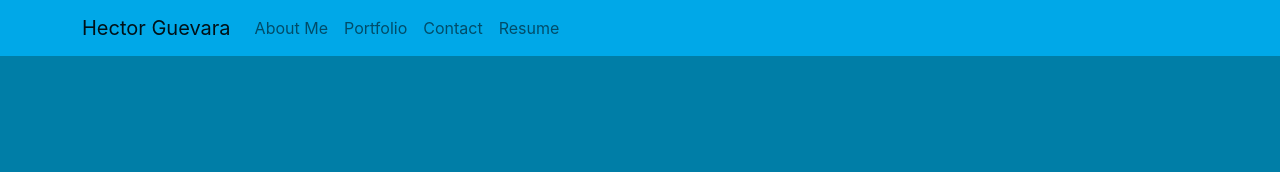
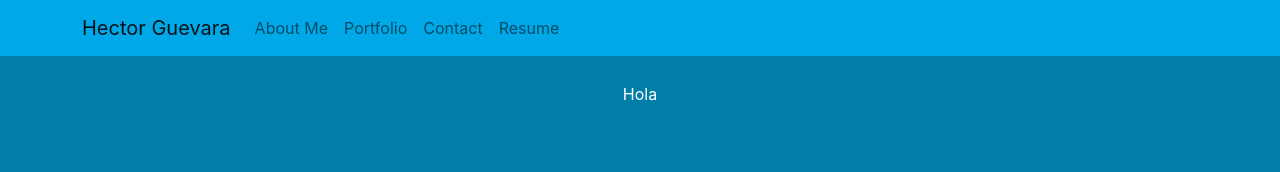
Before and after one commit to HGuevaraCF/portfolio, a React (Create React App) app: page /portfolio/work in a window 1280 px wide. Shown: the top 172 px of the page. Built offline with nearby package versions, Linux system fonts and the light colour scheme.

Commit message:
router issue

```diff
--- a/src/App.js
+++ b/src/App.js
@@ -2,12 +2,13 @@ import './App.css';
 import Container from 'react-bootstrap/Container';
 import Nav from 'react-bootstrap/Nav';
 import Navbar from 'react-bootstrap/Navbar';
-import {
-  Route,
-  Routes,
-  BrowserRouter,
-  Router
-} from "react-router-dom";
+// import {
+//   Route,
+//   Routes,
+//   BrowserRouter,
+//   Router
+// } from "react-router-dom";
+import { BrowserRouter as Router, Routes, Route } from 'react-router-dom';
 import AboutMe from './components/about';
 import Portfolio from './components/portfolio';
 import Contact from './components/contact';
@@ -19,7 +20,7 @@ import Footer from './components/footer';
 function App() {
   return (
     <div className="App">
-      <BrowserRouter>
+      <Router>
       <Navbar className='navbar' expand="lg">
         <Container>
           <Navbar.Brand href="#home">Hector Guevara</Navbar.Brand>
@@ -36,13 +37,13 @@ function App() {
       </Navbar>
       <div className='content'>
         <Routes>
-          <Route path="/portfolio" component={AboutMe} />
-          <Route path="/portfolio/work" component={Portfolio} />
-          <Route path="/portfolio/contact" component={Contact} />
-          <Route path="/portfolio/resume" component={Resume} />
+          <Route path="/portfolio" element={<AboutMe/>} />
+          <Route path="/portfolio/work" element={<Portfolio/>} />
+          <Route path="/portfolio/contact" element={<Contact/>} />
+          <Route path="/portfolio/resume" element={<Resume/>} />
         </Routes>
       </div>
-      </BrowserRouter>
+      </Router>
       <Footer/>
     </div>
   );
```
